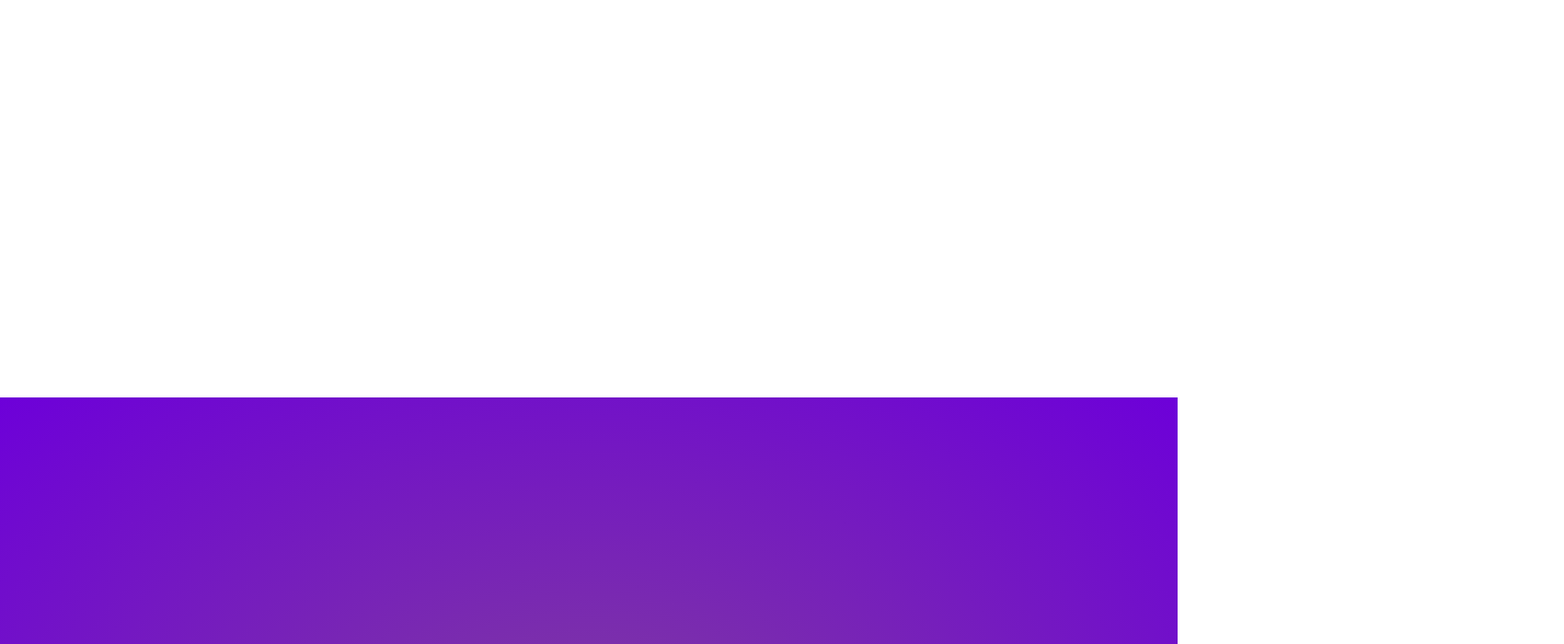
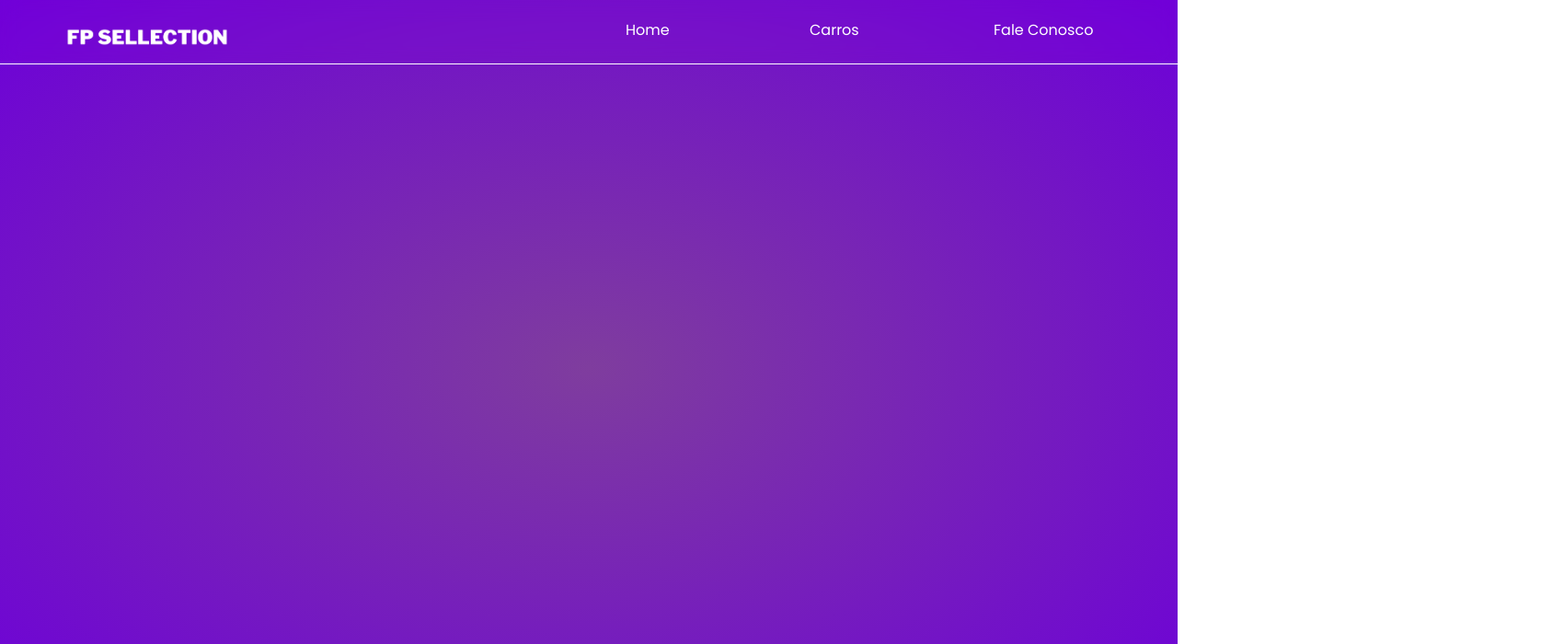
Before and after one commit to LeticiaRosa05/Desenvolvimento-Web, a plain HTML site: page Site-automotivo/aluguel.html in a window 1280 px wide. Shown: the top 700 px of the page at 92% size, 1700 px wide, since content can reach past the window. Drawn offline with Linux system fonts and the light colour scheme.

Commit message:
Adaptações de padding e pixels de height e width

```diff
--- a/Site-automotivo/style.css
+++ b/Site-automotivo/style.css
@@ -546,15 +546,15 @@ section {
   }
 }
 
-#bodyFaleConosco { /* aplicado ao body do Home e do Fale Conosco */
+#bodyFaleConosco {
     background-color: #000;
     color: white;
     font-size: 16px;
 }
 
 #sectionFaleConosco {
-  padding: 70px 20px; /* cima, embaixo, dir, esq */
-  padding-top: 102px;
+  /*padding: 70px 20px;*/ /* cima, embaixo, dir, esq */
+  /*padding-top: 102px;*/
   background-image: radial-gradient(#7f3d9e, #6d00d9);
   height: 100%;
   position: relative;
@@ -562,6 +562,8 @@ section {
 }
 
 .containerImgAlugar {
+  max-height: 1480px;
+  min-width: 1100px;
   display: grid;
   grid-template-columns: 0.1fr 1.1fr 1.1fr 1.1fr 1.1fr 1.1fr 1.1fr;
   grid-template-rows: 1fr 0.4fr 1.4fr 1.4fr 1.4fr 0.4fr 1fr;
@@ -578,8 +580,10 @@ section {
 
   & #Int3 {
     width: 100%;
-    max-width: 1850px;
-    height: auto;
+    max-width: auto;
+    min-width: 1100px;
+    max-height: 1080px;
+    min-height: 500px;
   }
 }
 
@@ -760,3 +764,32 @@ section {
   opacity: 70%;
   border-radius: 15px;
 }
+
+
+/* Estilização da página Aluguel */
+#headerAluguel {
+  position: fixed;  /* Fixa o header no topo da página, mesmo com o scroll da pág */
+  width: 100%;
+  left: 50%;  /* Centraliza o header horizontalmente */
+  transform: translateX(-50%);  /* Compensa o deslocamento do header pra ficar exatamente no meio */
+  display: grid;
+  grid-template-columns: 1fr 600px;
+  gap: 100px;
+  z-index: 2;  /* Coloca o header acima de outros elementos da página */
+  padding-top: 20px;
+  background-color: #8600d930;
+  backdrop-filter: blur(10px);  /* Adiciona um efeito de desfoque ao fundo do header */
+  border-bottom: 1px solid #fff;  /* Adiciona uma borda inferior ao header */
+
+  & img {
+      width: 250px;
+      padding-left: 70px;
+  }
+
+  & nav {
+      & ul {
+          display: grid;
+          grid-template-columns: repeat(3, 200px);  /* Cria 3 colunas automaticamente de 200px */
+      }
+  }
+}
```
Lines whose indentation alone changed are shown as unchanged.
